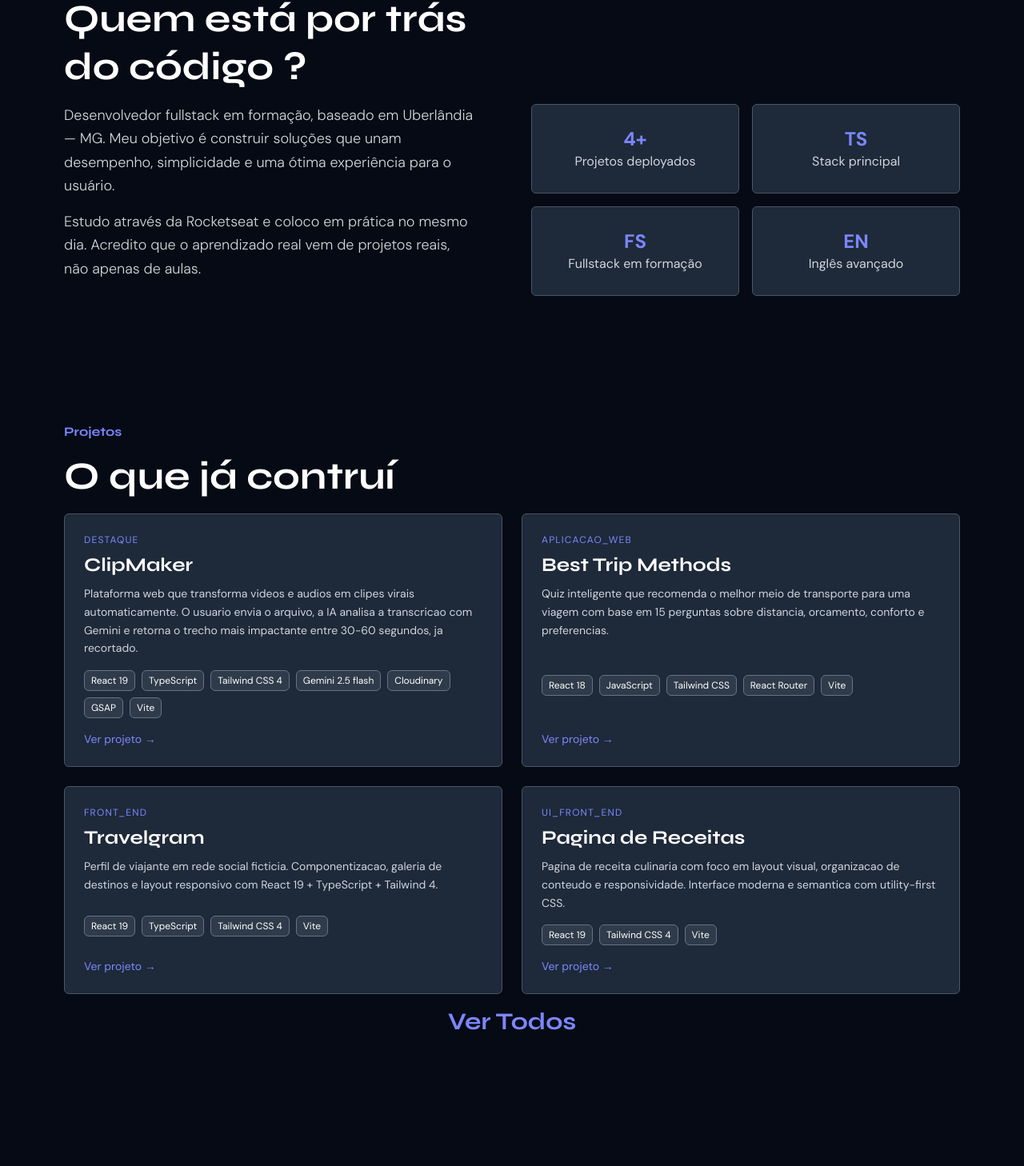
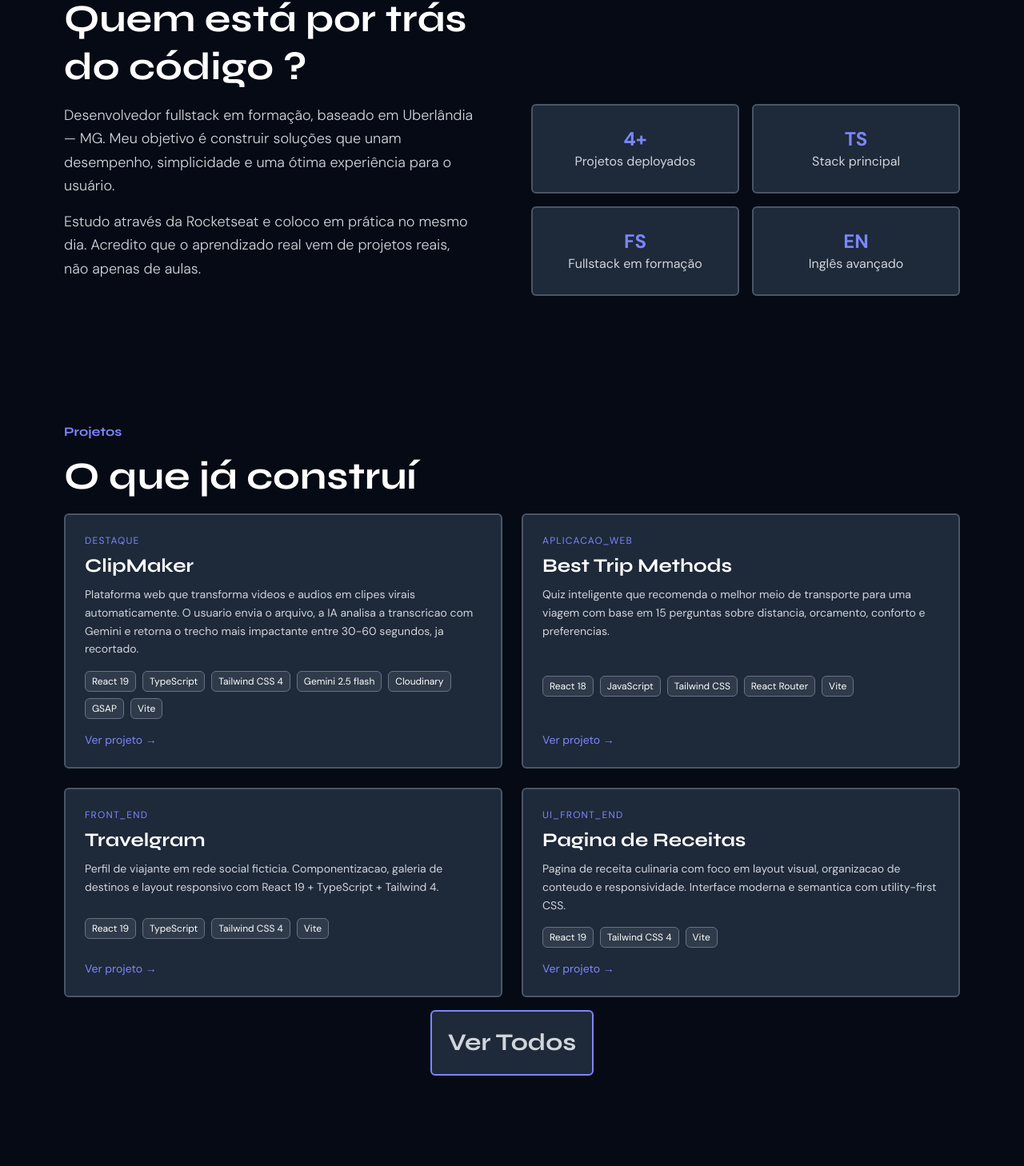
Before and after one commit to P3dr0PRR/portifa-16-03-26, a React (Vite) app: page / in a window 1280 px wide. Shown: the part 716-2174 px from the top of the page at 80% size. Built offline with nearby package versions, Linux system fonts and the light colour scheme; a web font is replaced by a local one.

Commit message:
fix: corrige imports e hover dos cards de projeto

```diff
--- a/src/components/about/index.tsx
+++ b/src/components/about/index.tsx
@@ -29,7 +29,7 @@ export function About() {
           {ABOUT_STATS.map((item) => (
             <div
               key={item.label}
-              className="flex min-h-28 flex-col items-center justify-center bg-gray-800 border border-gray-600 hover:border-l-2 hover:border-l-indigo-400 p-4 md:p-5 text-white rounded-md text-center"
+              className="flex min-h-28 flex-col items-center justify-center bg-gray-800 border-2 border-gray-600 hover:border-l-indigo-400 p-4 md:p-5 text-white rounded-md text-center"
             >
               <p className="text-2xl font-bold text-indigo-400">{item.value}</p>
               <p className="text-gray-300 text-sm md:text-base">{item.label}</p>
--- a/src/components/projectCard/index.tsx
+++ b/src/components/projectCard/index.tsx
@@ -10,13 +10,13 @@ export function Projects() {
         Projetos
       </p>
       <h2 className="text-3xl md:text-4xl lg:text-5xl font-bold font-['Syne'] text-white max-w-xl leading-tight">
-        O que já contruí
+        O que já construí
       </h2>
       <div className="grid grid-cols-1 md:grid-cols-2 gap-6">
         {projects.map((project: Project) => (
           <div
             key={project.name}
-            className={`flex flex-col items-start justify-between bg-gray-800 border border-gray-600 p-6 text-white rounded-md gap-4 ${
+            className={`flex flex-col items-start justify-between bg-gray-800 border-2 border-gray-600 p-6 hover:border-l-indigo-400 text-white rounded-md gap-4 ${
               project.featured ? "md:col-span-2" : ""
             }`}
           >
@@ -53,7 +53,7 @@ export function Projects() {
         ))}
       </div>
       <div className=" flex items-center justify-center">
-        <button className="text-xl md:text-2xl lg:text-3xl font-bold font-['Syne'] text-indigo-400 max-w-xl leading-tight cursor-pointer hover:scale-105 transition-transform duration-300 ">
+        <button className="bg-gray-800 border-2 border-indigo-400 p-4 md:p-5 rounded-md text-center text-xl md:text-2xl lg:text-3xl font-bold font-['Syne'] text-gray-300 max-w-xl leading-tight cursor-pointer hover:scale-105 transition-transform duration-300 ">
           Ver Todos
         </button>
       </div>
```
